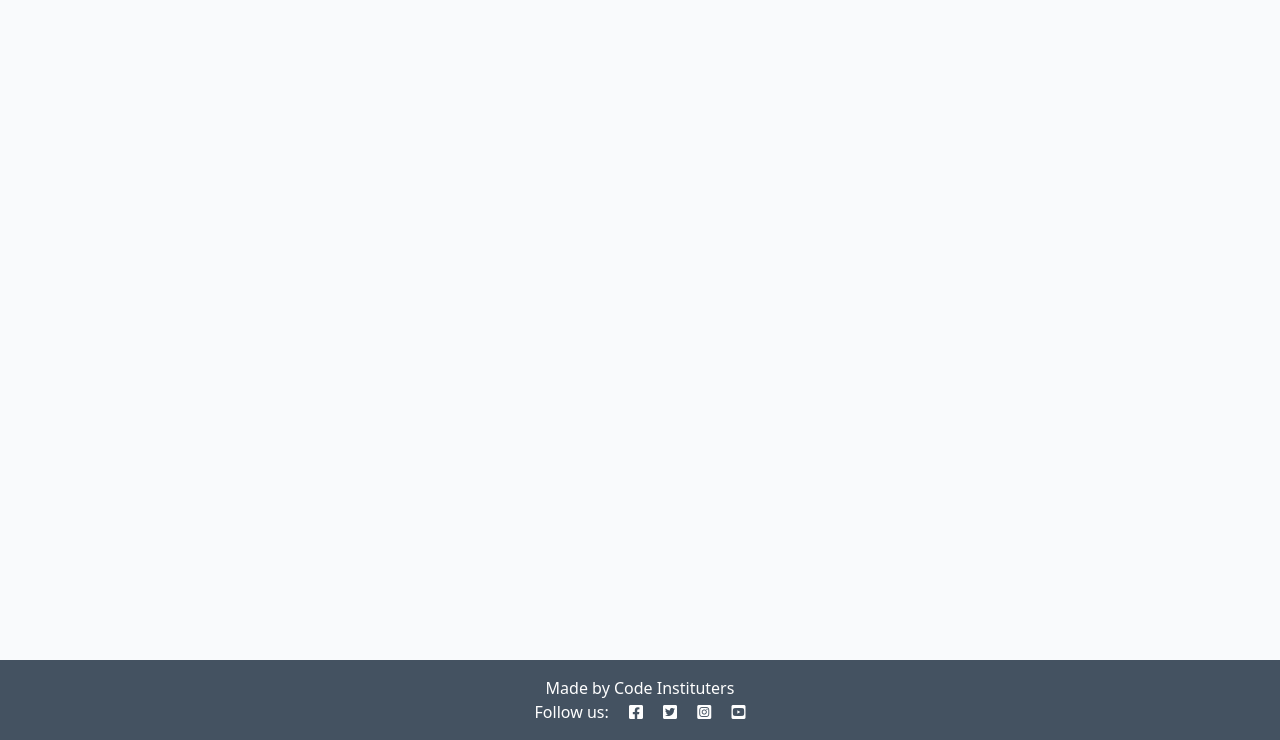
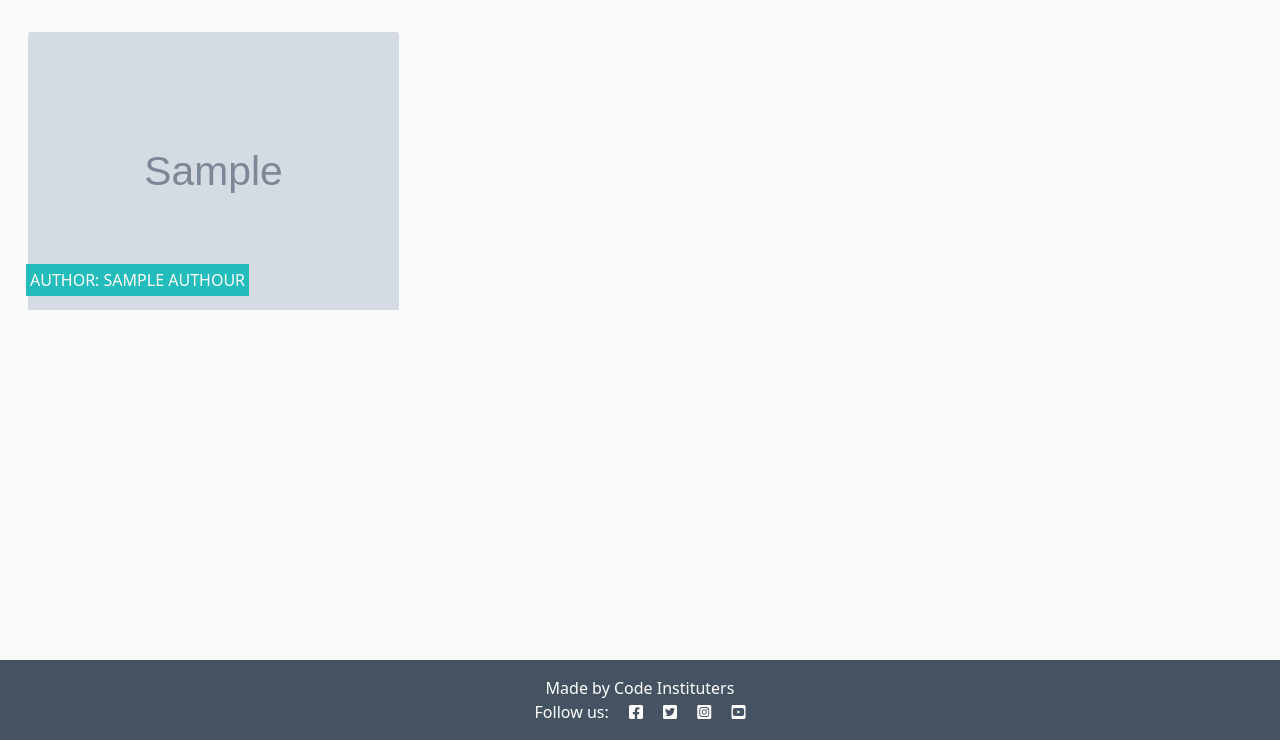
Before and after one commit to JoeQuigley1/Cookbook-PP4, a Django app: template templates/index.html in a window 1280 px wide. Shown: the part 60-800 px from the top of the page. Run offline with Django 3.2, Linux system fonts and the light colour scheme; the template is opened without the code that fills it: most values are stand-ins (such as "Sample title", 1, 10 or a date in 2020); grey boxes marked "Sample" are stand-in pictures.

Commit message:
Default bootstrap  image and structure added to index.html

```diff
--- a/templates/index.html
+++ b/templates/index.html
@@ -8,7 +8,28 @@
         <!-- Blog Entries Column -->
         <div class="col-12 mt-3 left">
             <div class="row">
-
+                {% for post in post_list %}
+                    <div class="col-md-4">
+                        <div class="card mb-4">
+                            <div class="card-body">
+                                <div class="image-container">
+                                    {% if "placeholder" in post.featured_image.url %}
+                                    <img class="card-img-top" src="https://codeinstitute.s3.amazonaws.com/fullstack/blog/default.jpg" alt="placeholder image">
+                                    {% else %}
+                                    <img class="card-img-top" src=" {{ post.featured_image.url }}" alt="Featured image">
+                                    {% endif %}
+                                    <div class="image-flash">
+                                        <p class="author">Author: {{ post.authour }}</p>
+                                    </div>
+                                </div>
+                            </div>
+                        </div>
+                    </div>
+                {% if forloop.counter|divisibleby:3 %}
+                </div>
+                <div class="row">
+                    {% endif %}
+                {% endfor %}
             </div>
         </div>
     </div>
```
